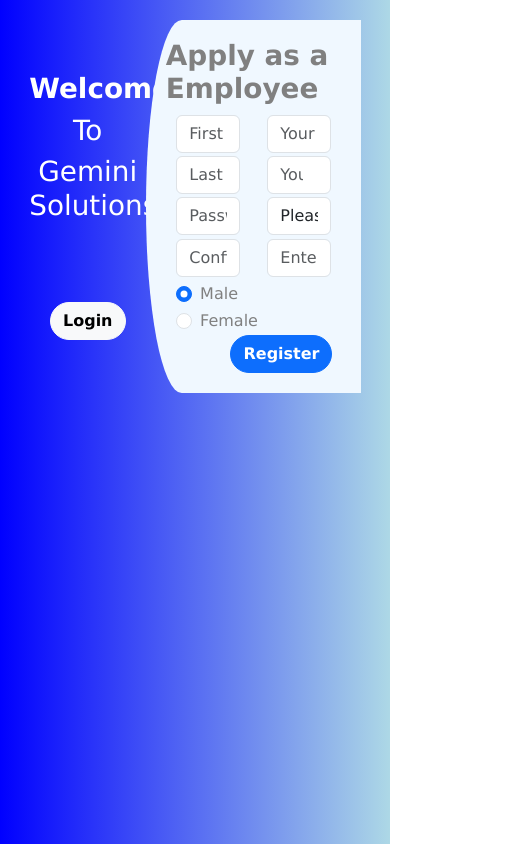
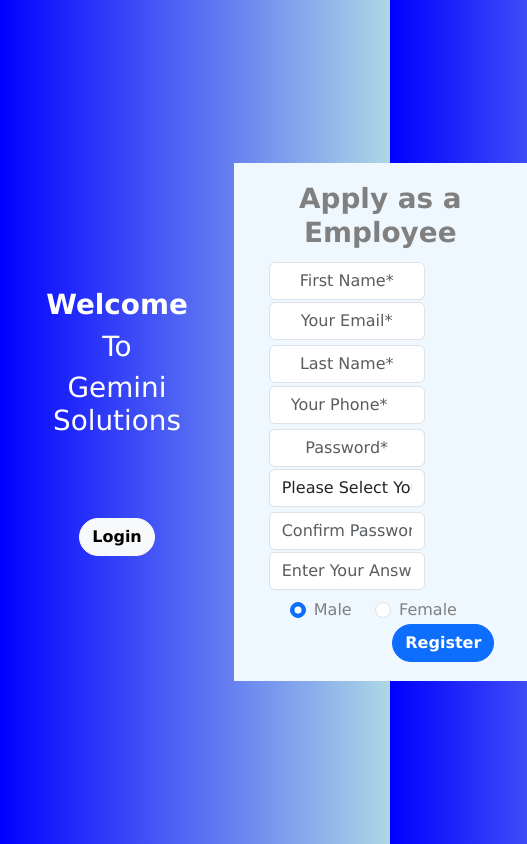
Before and after one commit to SnigdhaSGemini/Registration_Form, a plain HTML site: page index.html in a window 390 px wide. Shown: the whole page, 527 px wide, since content can reach past the window. Drawn offline with nearby package versions, Linux system fonts and the light colour scheme.

Commit message:
Update style.css

```diff
--- a/style.css
+++ b/style.css
@@ -1,5 +1,6 @@
 * {
     align-items: center;
+    text-align: center;
     margin: 0;
     padding: 0;
     font-family: "Lucida Sans", "Lucida Sans Regular", "Lucida Grande",
@@ -9,8 +10,10 @@
     background-image: linear-gradient(to right, blue, lightblue);
     display: flex;
     flex-wrap: wrap;
-    justify-content: center;
+  flex-direction: row;
+    justify-content: center;height: 100vh;width: 100vw;
   }
+
   .register-div,
   .login-div {
     margin: 5%;
@@ -39,3 +42,30 @@
     width: 30%;
     margin-right: 0;
   }
+  @media (max-width: 726px) {
+    body {
+        flex-direction: column;
+        background-image: linear-gradient(to right, blue, lightblue);
+
+      }
+      .register-div{
+        width: 75%;
+        border-radius: 0;
+        border-top-left-radius: 0%;
+         border-bottom-left-radius: 0%;
+         margin: 5%;
+      }
+      .login-div{
+        width: 50%;
+      }
+      .form-control{
+        position: relative;
+        width:  40vw;
+      }
+      form{
+        align-items: center;
+        text-align: center;
+      }
+
+
+    }
```
